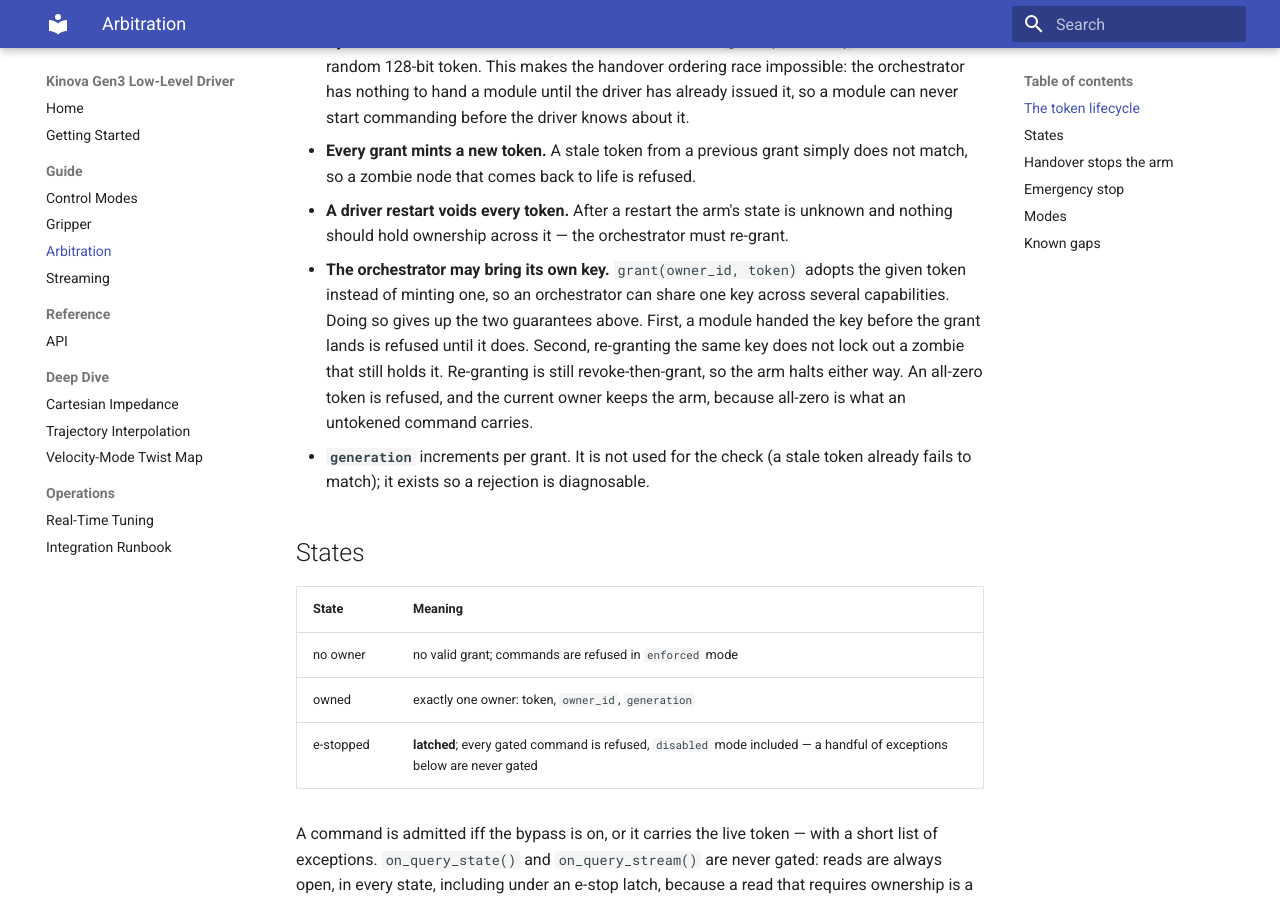
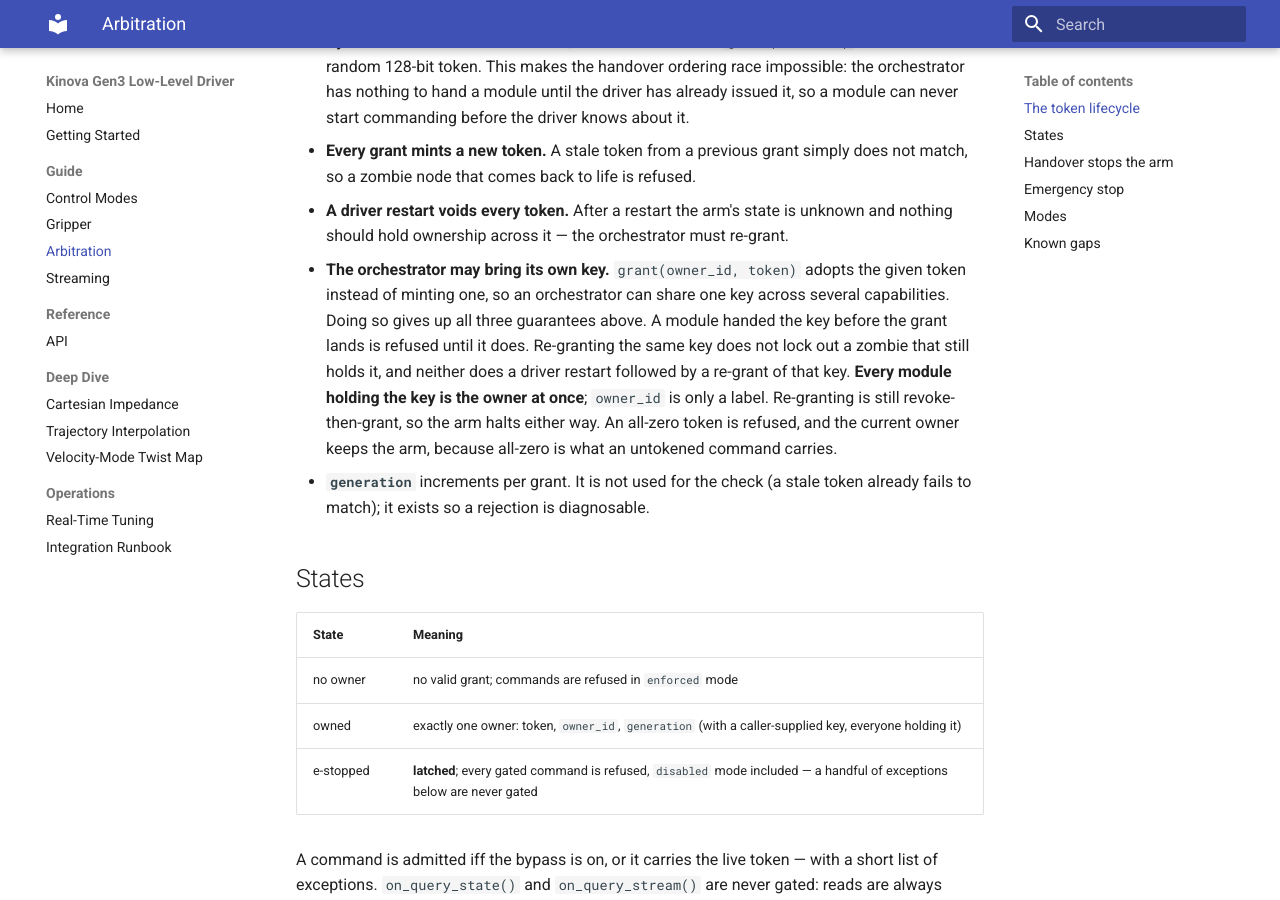
Before and after one commit to rammp-org/kinova-gen3-driver, an MkDocs documentation site: the page built from docs/guide/arbitration.md, in a window 1280 px wide and 900 px high, scrolled down 505 px. Built offline with MkDocs 1.6.1 and Material for MkDocs 9.7.7, drawn with Linux system fonts in a browser that asks for light colours.

Commit message:
docs(arbitration): a shared key gives up restart voiding and single ownership
Review of #90: the guide and spec amendment counted two lost guarantees, not
three (a re-grant of the same key after a restart re-admits old holders), and
did not say that every holder of a supplied key is the owner at once.
CHANGELOG records the override-signature break under Changed.

Co-Authored-By: Claude Opus 5.5 <noreply@anthropic.com>

```diff
--- a/docs/guide/arbitration.md
+++ b/docs/guide/arbitration.md
@@ -27,12 +27,14 @@ It knows nothing about control: no `ControlMode`, no `RtExecutor`, no
   re-grant.
 - **The orchestrator may bring its own key.** `grant(owner_id, token)` adopts
   the given token instead of minting one, so an orchestrator can share one key
-  across several capabilities. Doing so gives up the two guarantees above.
-  First, a module handed the key before the grant lands is refused until it
-  does. Second, re-granting the same key does not lock out a zombie that still
-  holds it. Re-granting is still revoke-then-grant, so the arm halts either
-  way. An all-zero token is refused, and the current owner keeps the arm,
-  because all-zero is what an untokened command carries.
+  across several capabilities. Doing so gives up all three guarantees above.
+  A module handed the key before the grant lands is refused until it does.
+  Re-granting the same key does not lock out a zombie that still holds it,
+  and neither does a driver restart followed by a re-grant of that key.
+  **Every module holding the key is the owner at once**; `owner_id` is only a
+  label. Re-granting is still revoke-then-grant, so the arm halts either way.
+  An all-zero token is refused, and the current owner keeps the arm, because
+  all-zero is what an untokened command carries.
 - **`generation`** increments per grant. It is not used for the check (a stale
   token already fails to match); it exists so a rejection is diagnosable.
 
@@ -41,7 +43,7 @@ It knows nothing about control: no `ControlMode`, no `RtExecutor`, no
 | State | Meaning |
 |---|---|
 | no owner | no valid grant; commands are refused in `enforced` mode |
-| owned | exactly one owner: token, `owner_id`, `generation` |
+| owned | exactly one owner: token, `owner_id`, `generation` (with a caller-supplied key, everyone holding it) |
 | e-stopped | **latched**; every gated command is refused, `disabled` mode included — a handful of exceptions below are never gated |
 
 A command is admitted iff the bypass is on, or it carries the live token —
```
Also changed, not shown: CHANGELOG.md (+3 -2 lines), docs/superpowers/specs/2026-08-25-arm-arbitration-design.md (+4 -2 lines), 1 other file.
